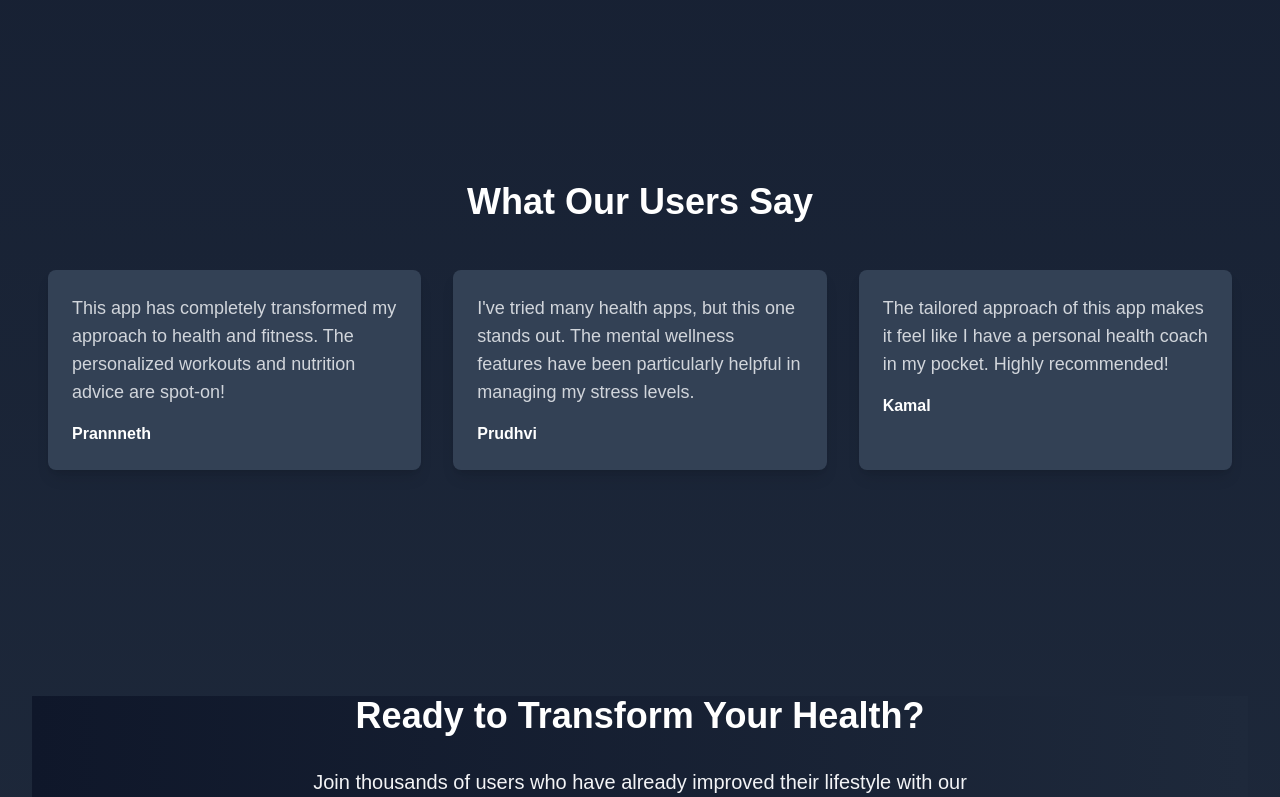
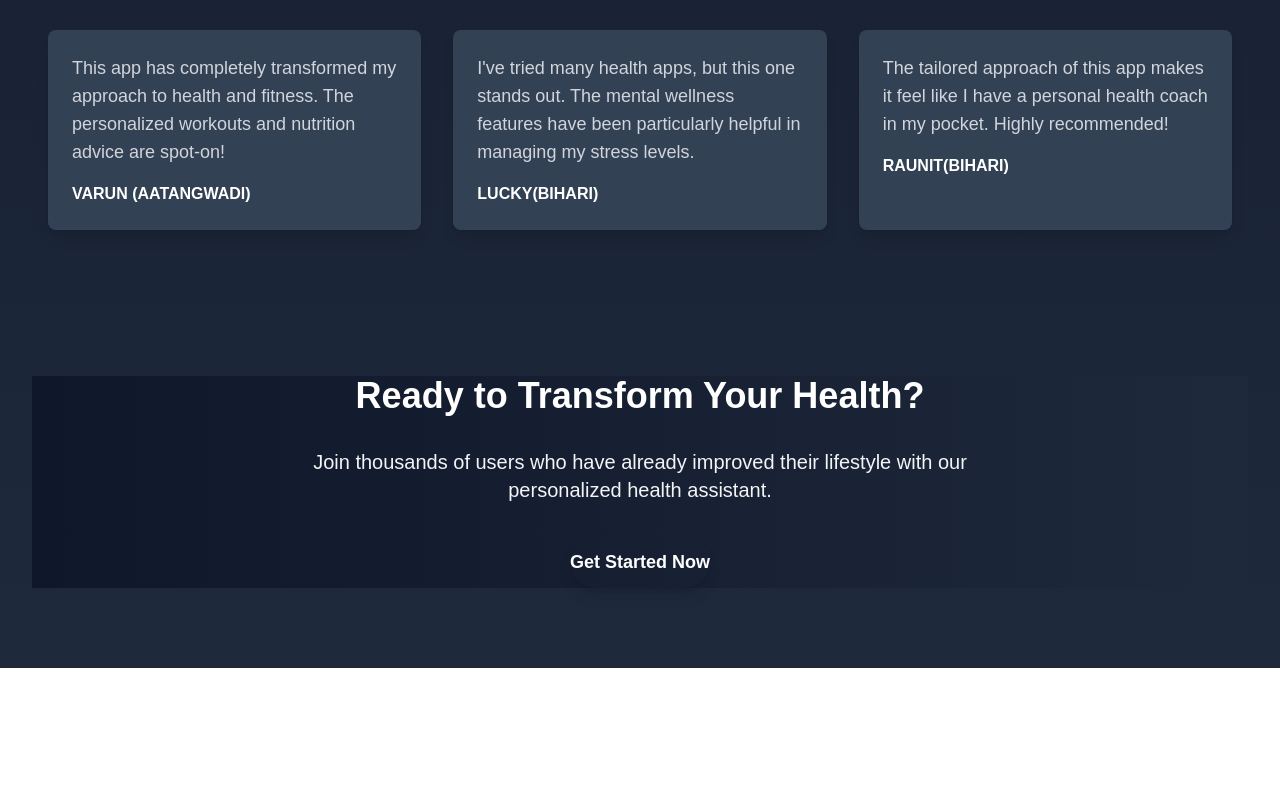
Before and after one commit to varun28sharma/AI-HEALTH-ASSISTANCE-, a Next.js app in the folder ai-mern/health/: page / in a window 1280 px wide. Shown: the part 1244-2041 px from the top of the page. After the commit the page ends 1912 px from the top, so only its background shows below. Built offline with nearby package versions, Linux system fonts and the light colour scheme.

Commit message:
Add new components and update TypeScript configuration
- Introduced new components: Testimonials, WaveAnimation, and WeightLog.
- Updated tsconfig.json to include new component files for TypeScript compilation.

```diff
--- a/ai-mern/health/components/Testimonials.tsx
+++ b/ai-mern/health/components/Testimonials.Jsx
@@ -1,35 +1,35 @@
-import { motion, useScroll, useTransform } from "framer-motion"
+import { motion, useScroll, useTransform } from "framer-motion";
 
 const testimonials = [
   {
-    name: "Prannneth",
+    name: "VARUN (AATANGWADI)",
     text: "This app has completely transformed my approach to health and fitness. The personalized workouts and nutrition advice are spot-on!",
     image: "/placeholder.svg?height=80&width=80",
   },
   {
-    name: "Prudhvi",
+    name: "LUCKY(BIHARI)",
     text: "I've tried many health apps, but this one stands out. The mental wellness features have been particularly helpful in managing my stress levels.",
     image: "/placeholder.svg?height=80&width=80",
   },
   {
-    name: "Kamal",
+    name: "RAUNIT(BIHARI)",
     text: "The tailored approach of this app makes it feel like I have a personal health coach in my pocket. Highly recommended!",
     image: "/placeholder.svg?height=80&width=80",
   },
-]
+];
 
-const TestimonialCard = ({ name, text }: { name: string; text: string }) => (
+const TestimonialCard = ({ name, text }) => (
   <div className="bg-slate-700 p-6 rounded-lg shadow-lg">
     <p className="text-lg mb-4 text-gray-300">{text}</p>
     <div className="flex items-center">
       <span className="font-semibold text-white">{name}</span>
     </div>
   </div>
-)
+);
 
 const Testimonials = () => {
-  const { scrollYProgress } = useScroll()
-  const y = useTransform(scrollYProgress, [0, 1], [0, -50])
+  const { scrollYProgress } = useScroll();
+  const y = useTransform(scrollYProgress, [0, 1], [0, -50]);
 
   return (
     <section className="py-20 relative overflow-hidden">
@@ -42,7 +42,7 @@ const Testimonials = () => {
         </div>
       </motion.div>
     </section>
-  )
-}
+  );
+};
 
-export default Testimonials
+export default Testimonials;
--- a/ai-mern/health/components/WeightLog.tsx
+++ b/ai-mern/health/components/WeightLog.jsx
@@ -1,11 +1,14 @@
-import { Card } from "./ui/card"
-import { LineChart, Line, XAxis, YAxis, Tooltip, ResponsiveContainer } from "recharts"
+import { Card } from "./ui/card";
+import {
+  LineChart,
+  Line,
+  XAxis,
+  YAxis,
+  Tooltip,
+  ResponsiveContainer,
+} from "recharts";
 
-interface WeightLogProps {
-  entries: Array<{ date: string; weight: number }>
-}
-
-export default function WeightLog({ entries }: WeightLogProps) {
+export default function WeightLog({ entries }) {
   return (
     <Card className="p-6 bg-slate-800 backdrop-blur-xl border-teal-500/20 rounded-lg shadow-lg h-[300px]">
       <h2 className="text-xl font-semibold mb-4 text-white">Weight Progress</h2>
@@ -15,8 +18,12 @@ export default function WeightLog({ entries }: WeightLogProps) {
             <XAxis dataKey="date" stroke="white" />
             <YAxis dataKey="weight" stroke="white" />
             <Tooltip
-              contentStyle={{ backgroundColor: '#1e293b', border: 'none', color: 'white' }}
-              labelStyle={{ color: 'white' }}
+              contentStyle={{
+                backgroundColor: "#1e293b",
+                border: "none",
+                color: "white",
+              }}
+              labelStyle={{ color: "white" }}
             />
             <Line
               type="monotone"
@@ -32,5 +39,5 @@ export default function WeightLog({ entries }: WeightLogProps) {
         <div>Goal: {entries[0]?.weight - 5 || 65}kg</div>
       </div>
     </Card>
-  )
+  );
 }
--- a/ai-mern/health/tsconfig.json
+++ b/ai-mern/health/tsconfig.json
@@ -21,6 +21,6 @@
       "@/*": ["./*"]
     }
   },
-  "include": ["next-env.d.ts", "**/*.ts", "**/*.tsx", ".next/types/**/*.ts", "components/ui/checkbox.jsx", "components/ui/card.jsx", "components/ui/button.jsx", "components/ui/input.jsx", "components/ui/label.jsx", "components/ui/select.jsx", "components/ui/textarea.jsx"],
+  "include": ["next-env.d.ts", "**/*.ts", "**/*.tsx", ".next/types/**/*.ts", "components/ui/checkbox.jsx", "components/ui/card.jsx", "components/ui/button.jsx", "components/ui/input.jsx", "components/ui/label.jsx", "components/ui/select.jsx", "components/ui/textarea.jsx", "components/WeightLog.jsx", "components/WaveAnimation.jsx", "components/Testimonials.Jsx"],
   "exclude": ["node_modules"]
 }
```
Also changed, not shown: ai-mern/health/components/WaveAnimation.jsx (renamed from ai-mern/health/components/WaveAnimation.tsx, +5 -7 lines).
